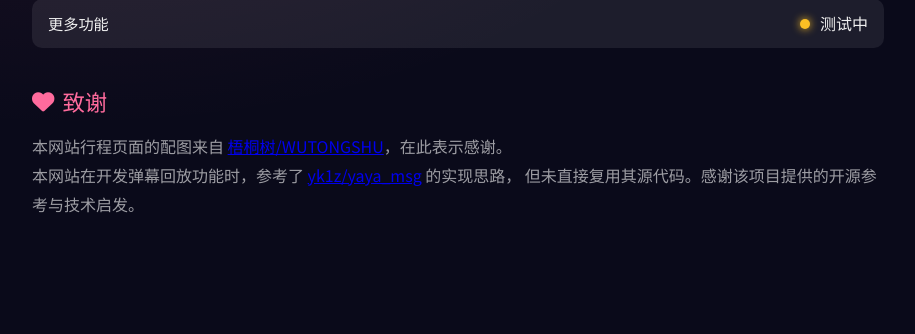
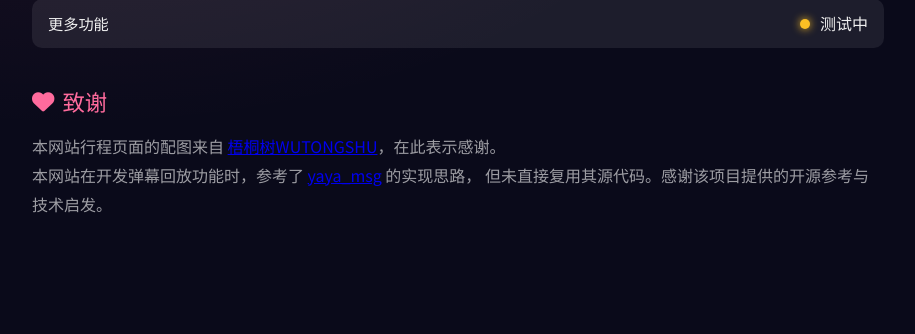
Before and after one commit to MINGG2333/snh48_web, a FastAPI app: page /about in a window 1280 px wide. Shown: the part 951-1285 px from the top of the page, without its empty margins (182-1097 px from the left). Run offline with FastAPI, Linux system fonts and the light colour scheme; data that the repository does not hold is empty.

Commit message:
fix: update attribution link text for WUTONGSHU and yaya_msg
Remove the slash separator in the attribution text for WUTONGSHU to match the original name format, and simplify the yaya_msg reference text for clarity.

```diff
--- a/website/templates/about.html
+++ b/website/templates/about.html
@@ -109,10 +109,10 @@
         <section class="about-section">
             <h2><i class="fas fa-heart"></i> 致谢</h2>
             <p>
-                本网站行程页面的配图来自 <a href="https://weibo.com/9023018803" target="_blank" rel="noopener noreferrer">梧桐树/WUTONGSHU</a>，在此表示感谢。
+                本网站行程页面的配图来自 <a href="https://weibo.com/9023018803" target="_blank" rel="noopener noreferrer">梧桐树WUTONGSHU</a>，在此表示感谢。
             </p>
             <p>
-                本网站在开发弹幕回放功能时，参考了 <a href="https://github.com/yk1z/yaya_msg" target="_blank" rel="noopener noreferrer">yk1z/yaya_msg</a> 的实现思路，
+                本网站在开发弹幕回放功能时，参考了 <a href="https://github.com/yk1z/yaya_msg" target="_blank" rel="noopener noreferrer">yaya_msg</a> 的实现思路，
                 但未直接复用其源代码。感谢该项目提供的开源参考与技术启发。
             </p>
         </section>
```
